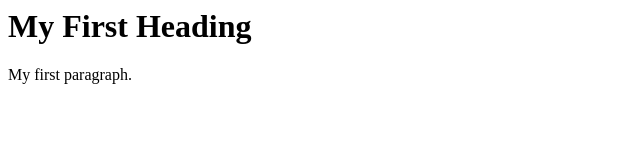
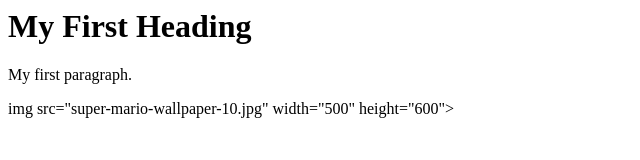
Before and after one commit to jovannedeljkovicatvss/jovan-nedeljkovic-portfolio, a plain HTML site: page index.html in a window 1280 px wide. Shown: the whole page, without its empty margins (0-640 px from the left). Drawn offline with Linux system fonts and the light colour scheme.

Commit message:
Update index.html

```diff
--- a/index.html
+++ b/index.html
@@ -4,6 +4,6 @@
 
 <h1>My First Heading</h1>
 <p>My first paragraph.</p>
-
+img src="super-mario-wallpaper-10.jpg" width="500" height="600">
 </body>
 </html>
```
